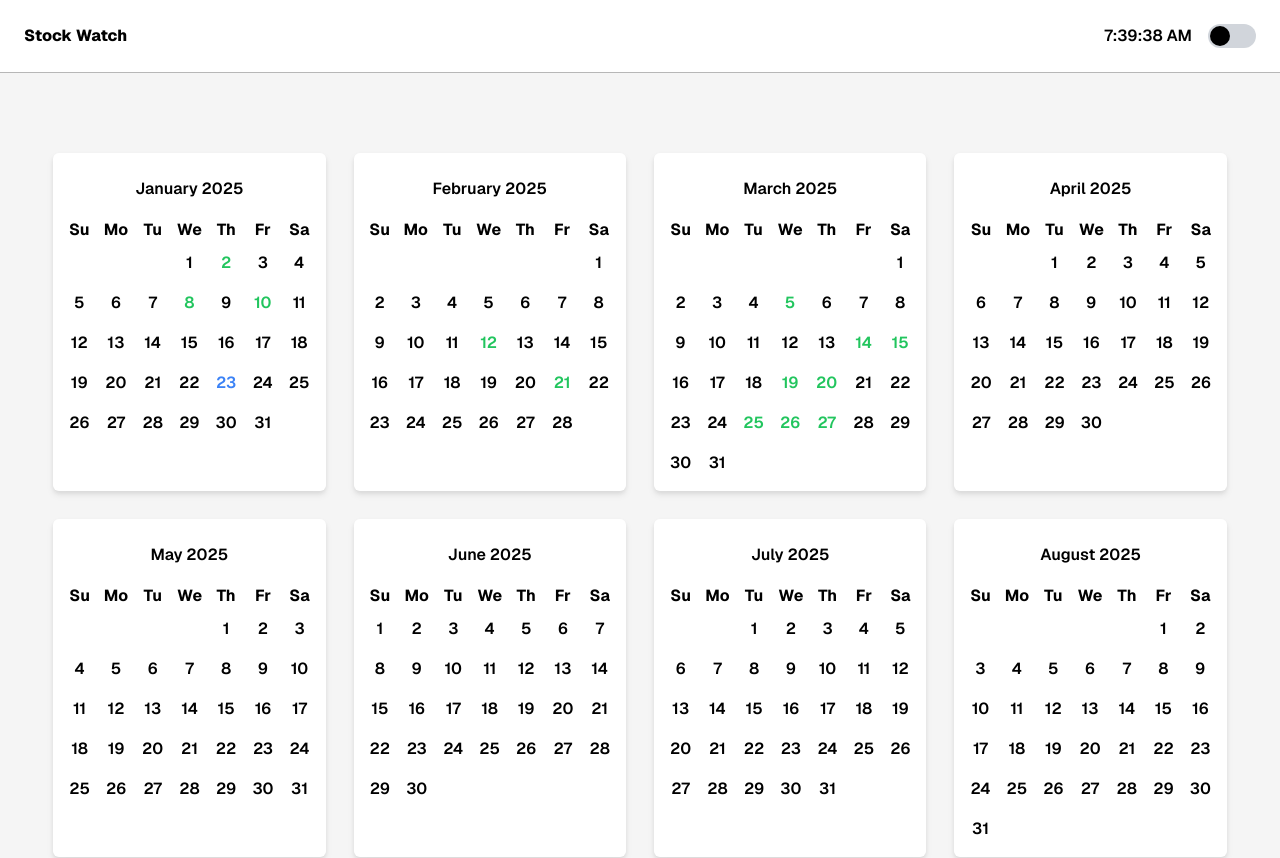
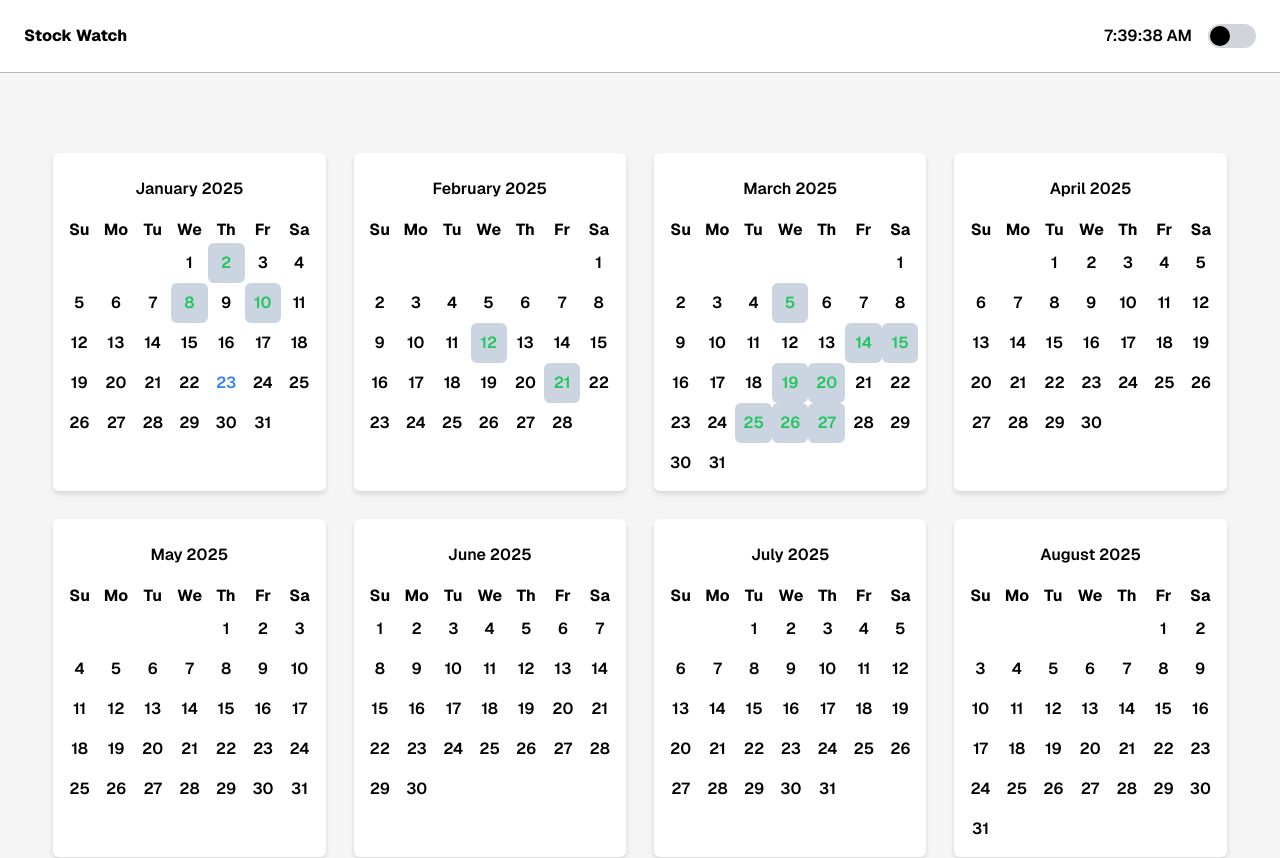
Before and after one commit to aleksanderphan/stock-watch, a Next.js app: page / in a window 1280 px wide. Shown: the top 858 px of the page. Built offline with nearby package versions, Linux system fonts and the light colour scheme.

Commit message:
minor visual changes
emphasize selected date

```diff
--- a/src/components/calendar.tsx
+++ b/src/components/calendar.tsx
@@ -18,7 +18,7 @@ function Calendar(props: { dividendDates: Date[] }) {
       onSelect={setSelected}
       classNames={{
         month_caption: `py-4 font-semibold`,
-        selected: `text-yellow-500`,
+        selected: `text-amber-400 dark:drop-shadow-[0_1.5px_1.5px_rgba(125,125,125)]`,
         today: `text-blue-500`,
         root: `text-center text-black dark:text-white overflow`,
         months: `grid grid-cols-1 grid-rows-12 sm:grid-cols-2 sm:grid-rows-6 lg:grid-cols-3 lg:grid-rows-4 xl:grid-cols-4 xl:grid-rows-3 2xl:grid-cols-5 2xl:grid-rows-3 gap-4 lg:gap-7`,
@@ -29,7 +29,7 @@ function Calendar(props: { dividendDates: Date[] }) {
         divDates: dividendDates,
       }}
       modifiersClassNames={{
-        divDates: `text-green-500 font-black`,
+        divDates: `text-green-500 font-black bg-slate-300 dark:bg-gray-800 rounded-md`,
       }}
     />
   );
```
